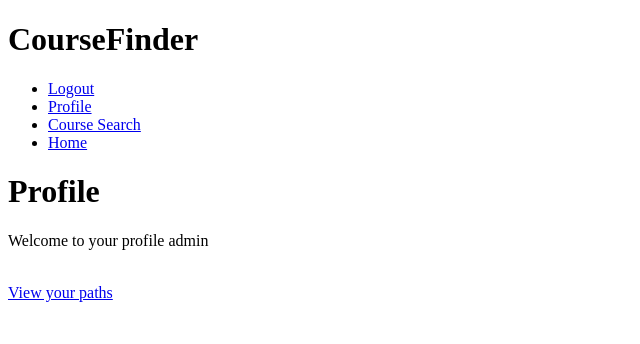
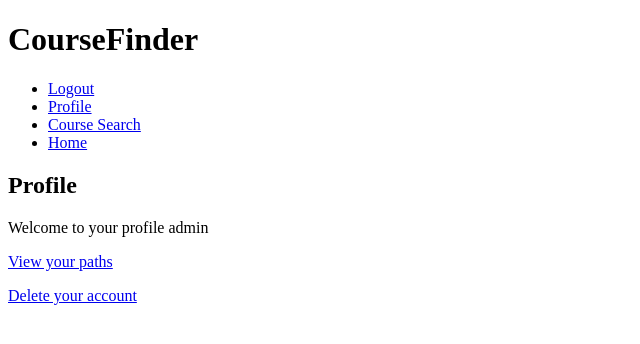
Before and after one commit to avandolder/311-project, a Django app: page /profile/ in a window 1280 px wide. Shown: the top 344 px of the page, without its empty margins (0-640 px from the left). Run offline with Django 3.2, Linux system fonts and the light colour scheme; a user stored in the database is signed in.

Commit message:
Added ability to delete current user on the profile page

```diff
--- a/finder/templates/finder/paths.html
+++ b/finder/templates/finder/paths.html
@@ -3,9 +3,9 @@
 {% block title %}CourseFinder{% endblock %}
 {% block content %}
 {% if user.is_authenticated %}
-	<h1>Paths will go here!</h1><br>
+	<h2>Paths will go here!</h2>
 {% else %}
-	Please <a href="/login">login</a> to view your paths <br>
+	<p>Please <a href="/login">login</a> to view your paths</p>
 {% endif %}
 
 {% endblock %}
--- a/finder/templates/finder/profile.html
+++ b/finder/templates/finder/profile.html
@@ -2,12 +2,13 @@
 
 {% block title %}CourseFinder{% endblock %}
 {% block content %}
-<h1> Profile </h1>
+<h2>Profile</h2>
 {% if not user.is_authenticated %}
 	Please <a href="/login">login</a> to view your profile
 {% else %}
-	<p>Welcome to your profile {{user.username}}</p><br>
-	<a href="/profile/paths">View your paths</a><br>
+	<p>Welcome to your profile {{user.username}}</p>
+	<p><a href="/profile/paths">View your paths</a></p>
+  <p><a href="/finder/delete_user">Delete your account</a></p>
 {% endif %}
 
 {% endblock %}
--- a/finder/urls.py
+++ b/finder/urls.py
@@ -4,4 +4,5 @@ from . import views
 app_name = "finder"
 urlpatterns = [
     path('', views.index, name='index'),
+    path('delete_user', views.delete_user, name='delete_user'),
 ]
--- a/finder/views.py
+++ b/finder/views.py
@@ -27,6 +27,12 @@ def index(request):
 def logout(request):
     django_logout(request)
     return redirect('/login')
+
+def delete_user(request):
+    user = request.user
+    django_logout(request)
+    user.delete()
+    return redirect('/finder/')
 
 def profile(request):
     return render(request, 'finder/profile.html')
```
